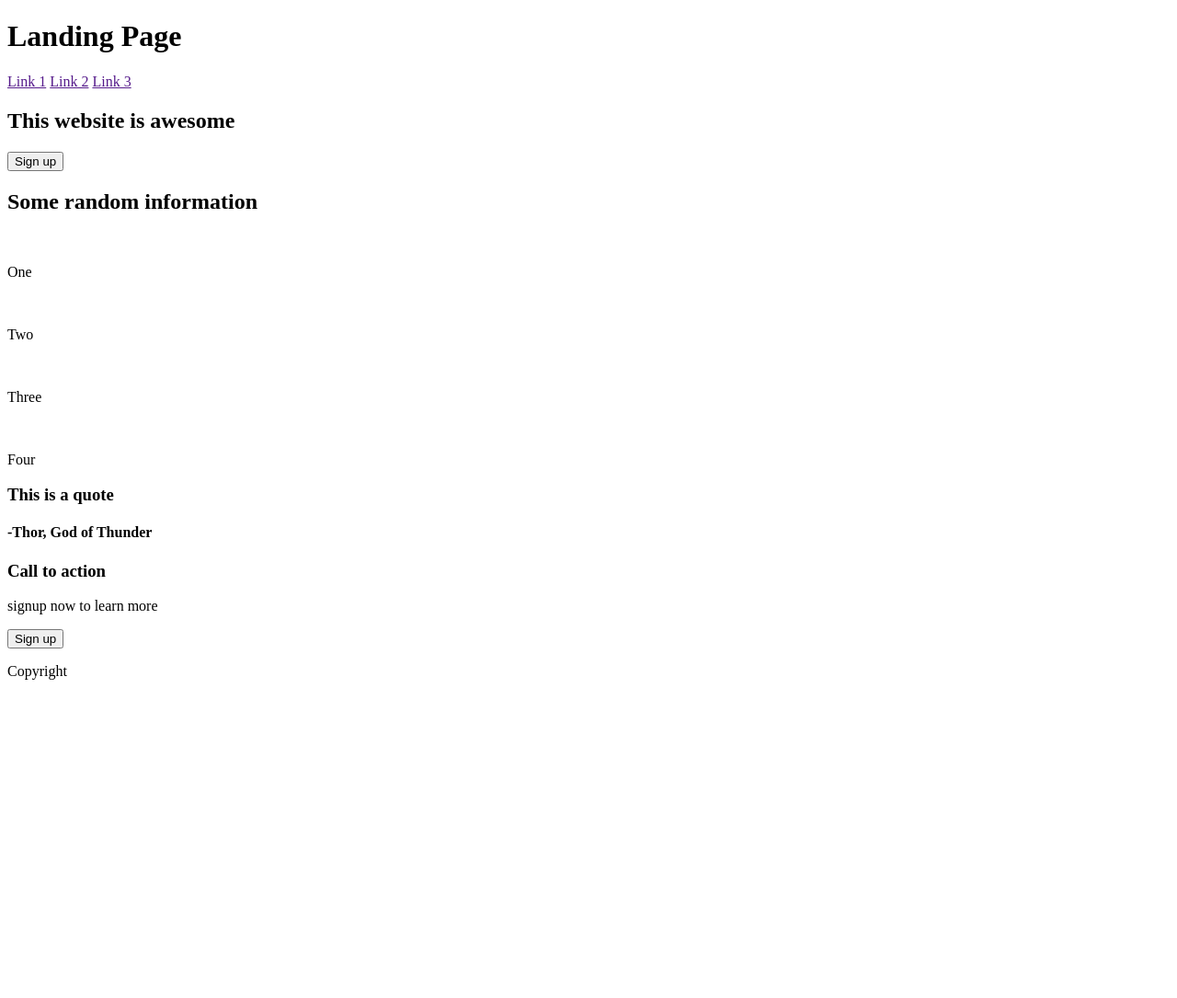
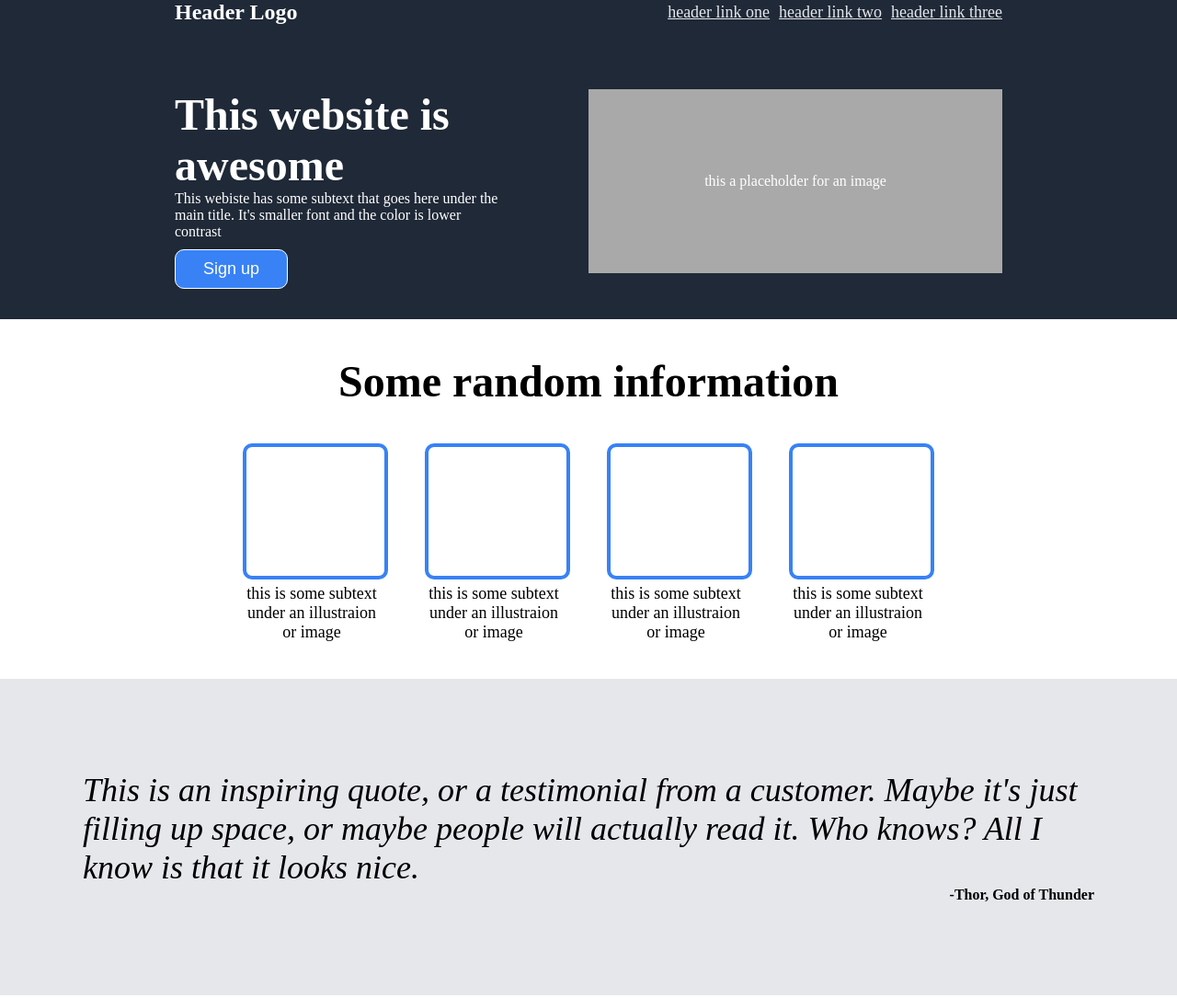
Before and after one commit to ogc1231/odin-project-landing-page, a plain HTML site: page index.html in a window 1280 px wide. Shown: the top 1085 px of the page at 92% size. Before the commit the page ends 800 px from the top, so only its background shows below. Drawn offline with Linux system fonts and the light colour scheme.

Commit message:
Complete landing page

```diff
--- a/index.html
+++ b/index.html
@@ -5,65 +5,89 @@
     <meta http-equiv="X-UA-Compatible" content="IE=edge">
     <meta name="viewport" content="width=device-width, initial-scale=1.0">
     <title>This website is awesome</title>
+    <link rel="stylesheet" href="styles.css">
 </head>
 <body>
     <header>
-        <h1>Landing Page</h1>
-        <a href="">Link 1</a>
-        <a href="">Link 2</a>
-        <a href="">Link 3</a>
+        <h1>Header Logo</h1>
+        <div class="link">
+        <a href="#">header link one</a>
+        <a href="#">header link two</a>
+        <a href="#">header link three</a>
+    </div>
     </header>
 
-    <div>
+    <main>
+
+        <div class="first">
+            <div class="hero">
             <h2>This website is awesome</h2>
-        <p></p>
+            <p class="hero-text">This webiste has some subtext that goes here under the main title. It's smaller font and the color is lower contrast</p>
             <button>Sign up</button>
-        <img src="" alt="">
             </div>
+            <div class="img">
+                <p class="img-text">this a placeholder for an image</p>
+            </div>
+        </div >
 
         <div>
-        <h2>Some random information</h2>
+            <h2 class="box-header">Some random information</h2>
+            <div class="boxes">
+                <div>
 
+                    <div class="box">
+
+                    </div>
+                    <p class="box-text">this is some subtext under an illustraion or image</p>
+                </div>
                 <div>
-            <img src="" alt="">
-            <p>One</p>
+
+                    <div class="box">
+
                     </div>
+                    <p class="box-text">this is some subtext under an illustraion or image</p>
+                </div>
+                    <div>
 
+                        <div class="box">
+
+                        </div>
+                        <p class="box-text">this is some subtext under an illustraion or image</p>
+                    </div>
 <div>
-            <img src="" alt="">
-            <p>Two</p>
+
+    <div class="box">
+
     </div>
-
-        <div>
-            <img src="" alt="">
-            <p>Three</p>
+    <p class="box-text">this is some subtext under an illustraion or image</p>
 </div>
-
-        <div>
-            <img src="" alt="">
-            <p>Four</p>
             </div>
 
         </div>
 
-    <div>
-        <h3>This is a quote</h3>
-        <h4>-Thor, God of Thunder</h4>
+
+        <div class="quote">
+            <h3 class="quote-text">This is an inspiring quote, or a testimonial from a customer. Maybe it's just filling up space, or maybe people will actually read it. Who knows? All I know is that it looks nice.
+
+            </h3>
+            <h4 class="quote-author">-Thor, God of Thunder</h4>
         </div>
 
-
-    <div>
-        <div>
-            <h3>Call to action</h3>
-            <p>signup now to learn more</p>
+        <div class="call">
+            <div class="call-text">
+                <h3>Call to action! It's time!</h3>
+                <p>Sign up for our product by clicking that button right over there!</p>
             </div>
 
             <button>Sign up</button>
         </div>
 
+    </main>
+
 <footer>
-        <p>Copyright</p>
+    Copyrigh &copy; The Odin Project 2022
 </footer>
+
 
 </body>
 </html>
--- a/styles.css
+++ b/styles.css
@@ -0,0 +1,149 @@
+* {
+    margin: 0;
+    padding: 0;
+}
+
+header {
+
+    background-color: #1f2937;
+    display: flex;
+    justify-content: center;
+    align-items: center;
+     padding-bottom: 70px;
+
+}
+
+h1 {
+    color: white;
+    width: 450px;
+    font-size: 24px;
+}
+
+.link {
+    display: flex;
+    width: 450px;
+    justify-content: flex-end;
+    gap: 10px;
+}
+
+a {
+    color: #e5e7eb;
+    font-size: 18px;
+
+}
+
+.first {
+    background-color: #1f2937;
+    color: white;
+    display: flex;
+    align-items: center;
+    justify-content: center ;
+    padding-bottom: 50px;
+}
+
+.hero {
+    width: 450px;
+    height: 200px;
+
+}
+
+.hero-text {
+    width: 360px;
+}
+
+.img {
+    width: 450px;
+    height: 200px;
+    background-color: darkgrey;
+
+    display: flex;
+    justify-content: center;
+    align-items: center;
+}
+
+.img-text {
+    color: white;
+}
+
+h2 {
+    font-size: 48px;
+    font-weight: bold;
+}
+
+button {
+    color: white;
+    background-color: #3882f6;
+    font-size: 18px;
+    padding: 10px 30px;
+    border-radius: 10px;
+    border: 1px solid white;
+    margin-top: 10px;
+}
+
+.boxes {
+    display: flex;
+    justify-content: center;
+    align-items: center;
+    gap: 40px;
+    margin-bottom: 40px;
+
+}
+
+.box {
+    width: 150px;
+    height: 140px;
+    border: 4px solid #3882f6;
+    border-radius: 10px;
+    margin-bottom: 5px;
+}
+
+.box-header {
+    text-align: center;
+    margin: 40px 0;
+}
+
+.box-text {
+    width: 150px;
+    font-size: 18px;
+    text-align: center;
+}
+
+.quote {
+    background-color: #e5e7eb;
+    padding: 100px 90px;
+
+}
+
+.quote-text {
+
+    font-size: 36px;
+    font-weight: lighter;
+    font-style: italic;
+
+}
+
+.quote-author {
+    display: flex;
+    justify-content: flex-end;
+}
+
+.call {
+    background-color: #3882f6;
+    display: flex;
+    margin: 80px 90px;
+    padding: 25px 90px;
+    justify-content: space-between;
+    align-items: center;
+    gap: 10px;
+}
+
+.call-text {
+    color: white;
+}
+
+footer {
+    text-align: center;
+    color: white;
+    background-color: #1f2937;
+    padding: 30px 0 ;
+}
```
Lines whose indentation alone changed are shown as unchanged.
